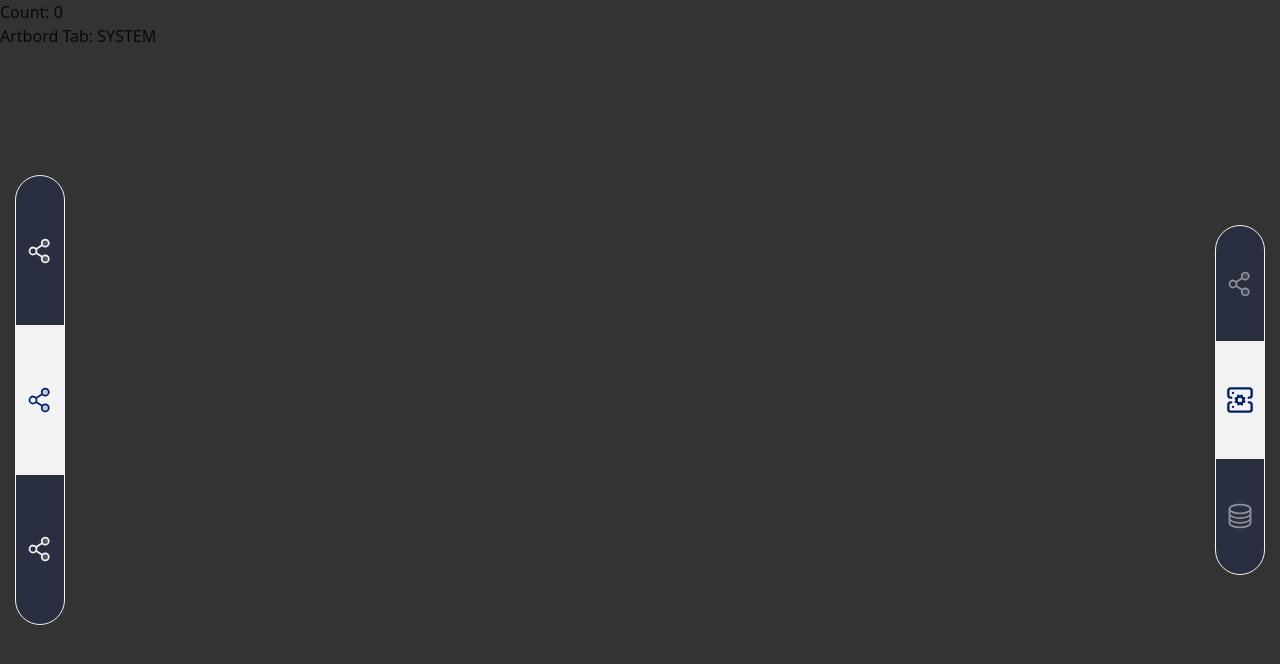
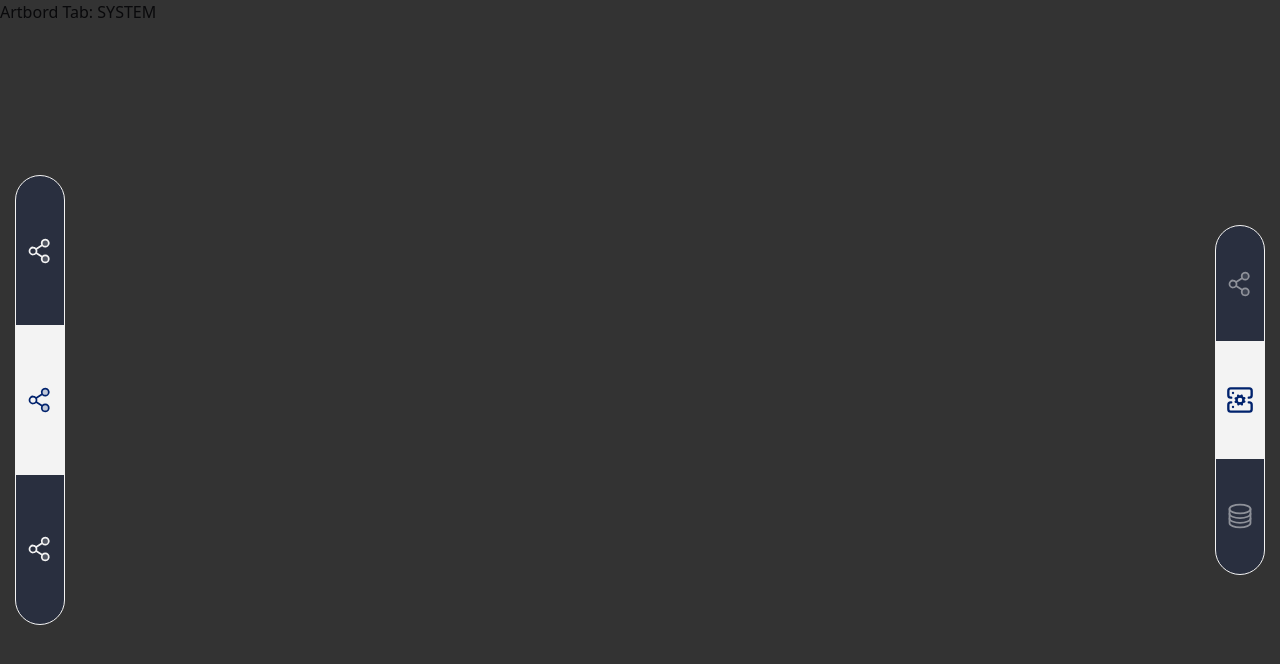
Before and after one commit to anonto42/canvas, a Next.js app: page /workspace in a window 1280 px wide. Shown: the top 664 px of the page. Built offline with nearby package versions, Linux system fonts and the light colour scheme.

Commit message:
updating

```diff
--- a/app/(pages)/workspace/page.tsx
+++ b/app/(pages)/workspace/page.tsx
@@ -4,14 +4,10 @@ import { useDispatch, useSelector } from 'react-redux';
 
 export default function WorkSpace() {
 
-  const count = useSelector((state: any) => state.counter.value);
-  const dispatch = useDispatch();
-
   const artbordTab = useSelector( (state: any) => state.canvasTab.type);
 
   return (
     <div>
-       <h1>Count: {count}</h1>
 
       <h2> Artbord Tab: {artbordTab} </h2>
 
```
